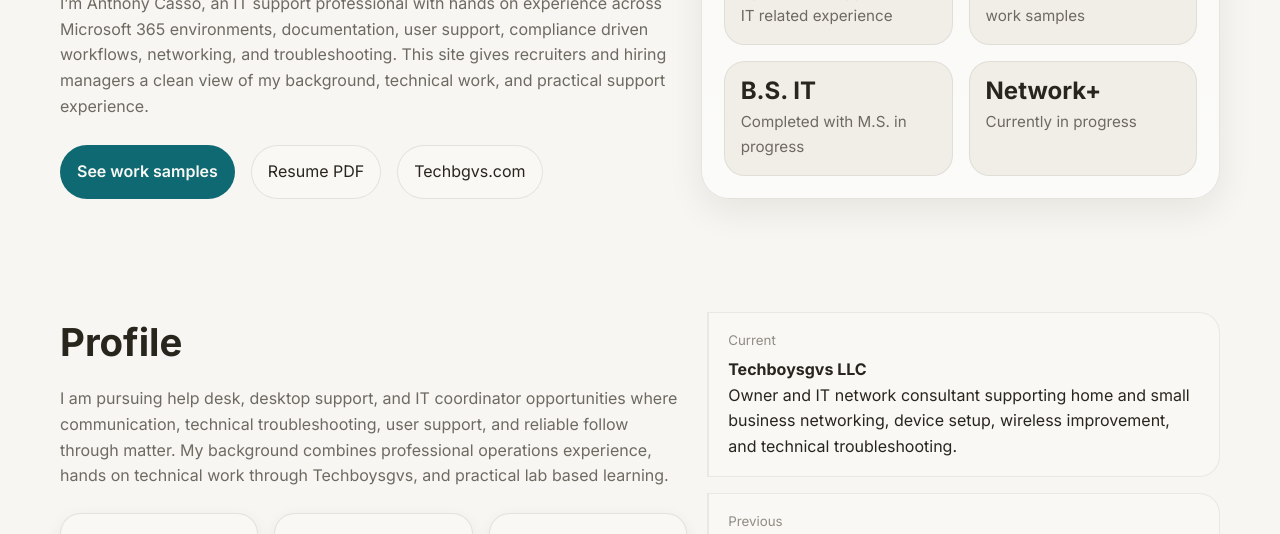
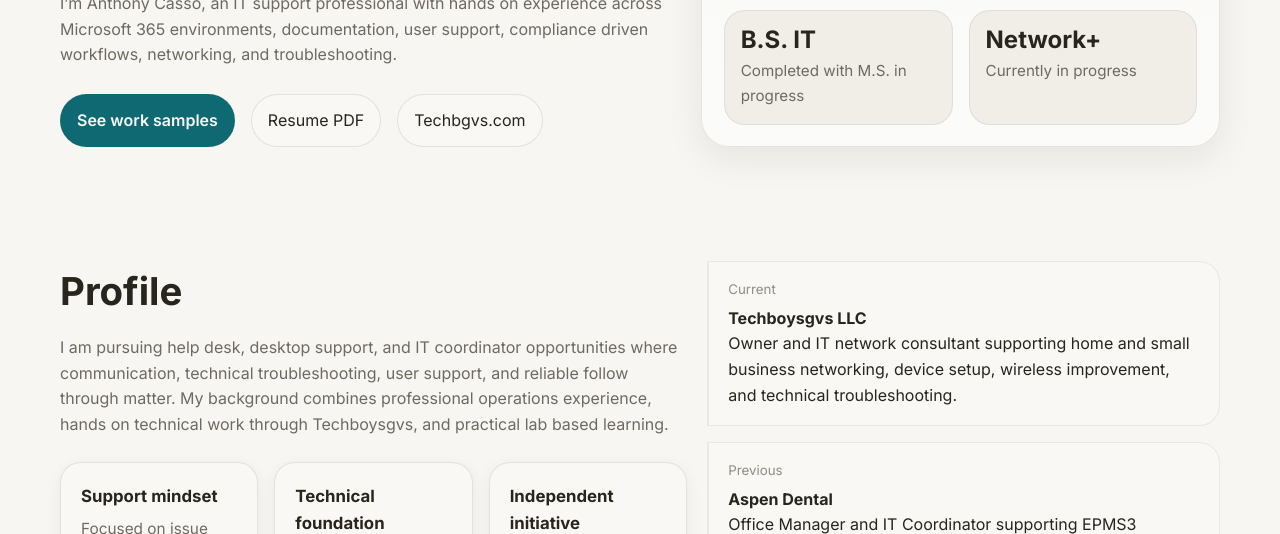
Before and after one commit to acasso01/Acasso, a plain HTML site: page index.html in a window 1280 px wide. Shown: the part 566-1100 px from the top of the page. Drawn offline with Linux system fonts and the light colour scheme.

Commit message:
Update index.html

```diff
--- a/index.html
+++ b/index.html
@@ -51,7 +51,7 @@
         <div class="reveal visible">
           <span class="eyebrow">IT support • help desk • systems coordinator</span>
           <h1>IT support experience, projects, and proof in one place.</h1>
-          <p>I’m Anthony Casso, an IT support professional with hands on experience across Microsoft 365 environments, documentation, user support, compliance driven workflows, networking, and troubleshooting. This site gives recruiters and hiring managers a clean view of my background, technical work, and practical support experience.</p>
+          <p>I’m Anthony Casso, an IT support professional with hands on experience across Microsoft 365 environments, documentation, user support, compliance driven workflows, networking, and troubleshooting.</p>
           <div class="actions">
             <a class="btn" href="#proof">See work samples</a>
             <a class="btn-alt" href="RESUME0526.pdf" target="_blank" rel="noopener noreferrer">Resume PDF</a>
```
